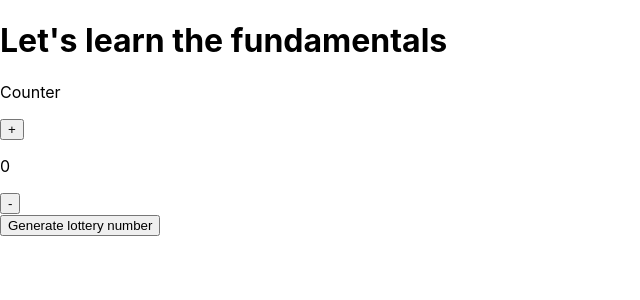
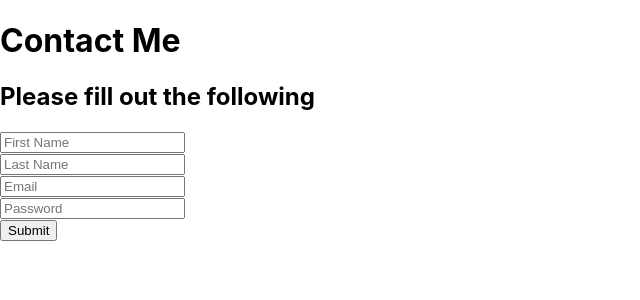
Before and after one commit to klaryon/react-fundamentals, a React (Create React App) app: page / in a window 1280 px wide. Shown: the top 300 px of the page, without its empty margins (0-640 px from the left). Built offline with nearby package versions, Linux system fonts and the light colour scheme.

Commit message:
initial structure form

```diff
--- a/src/App.js
+++ b/src/App.js
@@ -1,46 +1,19 @@
-import { useState, useEffect, useMemo } from "react";
 import './App.css';
 
 function App()
 {
-  //We use const - array destructuring - use State gives us back an array - readOnly number - a function that should change.
-  const [number, setNumber] = useState(0);
-  const [lotteryNumbers, setLotteryNumbers] = useState([]);
-
-  //Keeps track - optimization
-  const expensiveCalculationForLotteryGoldNumber = useMemo(() =>
-  {
-    //HUGE expensive calculation
-    return 50;
-  }, [lotteryNumbers]);
-
-  const addLotteryNumber = () =>
-  {
-    setLotteryNumbers([...lotteryNumbers, number]);
-  };
-
-  useEffect(() =>
-  {
-    console.log("The page mounted");
-  }, [lotteryNumbers])
-
-
   return (
     <div className="app">
-      <h1>Let's learn the fundamentals</h1>
+      <h1>Contact Me</h1>
+      <h2>Please fill out the following</h2>
 
-      <p>Counter</p>
-      <button onClick={() => setNumber(number + 1)}>+</button>
-      <p>{number}</p>
-      <button onClick={() => setNumber(number - 1)}>-</button>
-      <br />
+      <input placeholder="First Name" type="text" /> <br />
+      <input placeholder="Last Name" type="text" /> <br />
+      <input placeholder="Email" type="text" /> <br />
+      <input placeholder="Password" type="text" /> <br />
+      <button>Submit</button>
+    </div>
 
-      <button onClick={addLotteryNumber}>Generate lottery number</button>
-      {lotteryNumbers.map((lotteryNumber, i) =>
-      (
-        <p key={i}>The lottery number #{i + 1} is {lotteryNumber}</p>
-      ))}
-    </div>
   );
 }
 
```
